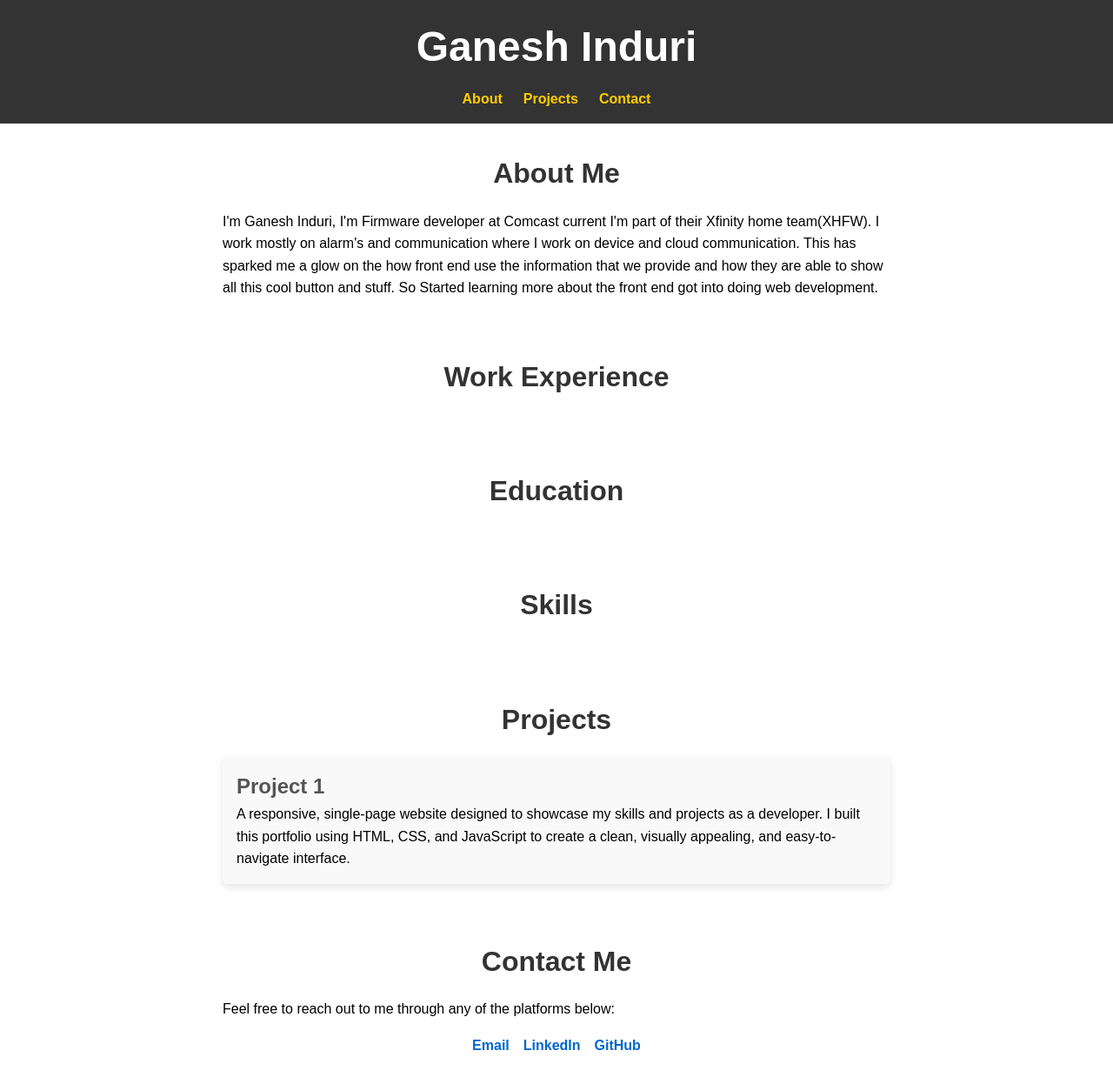
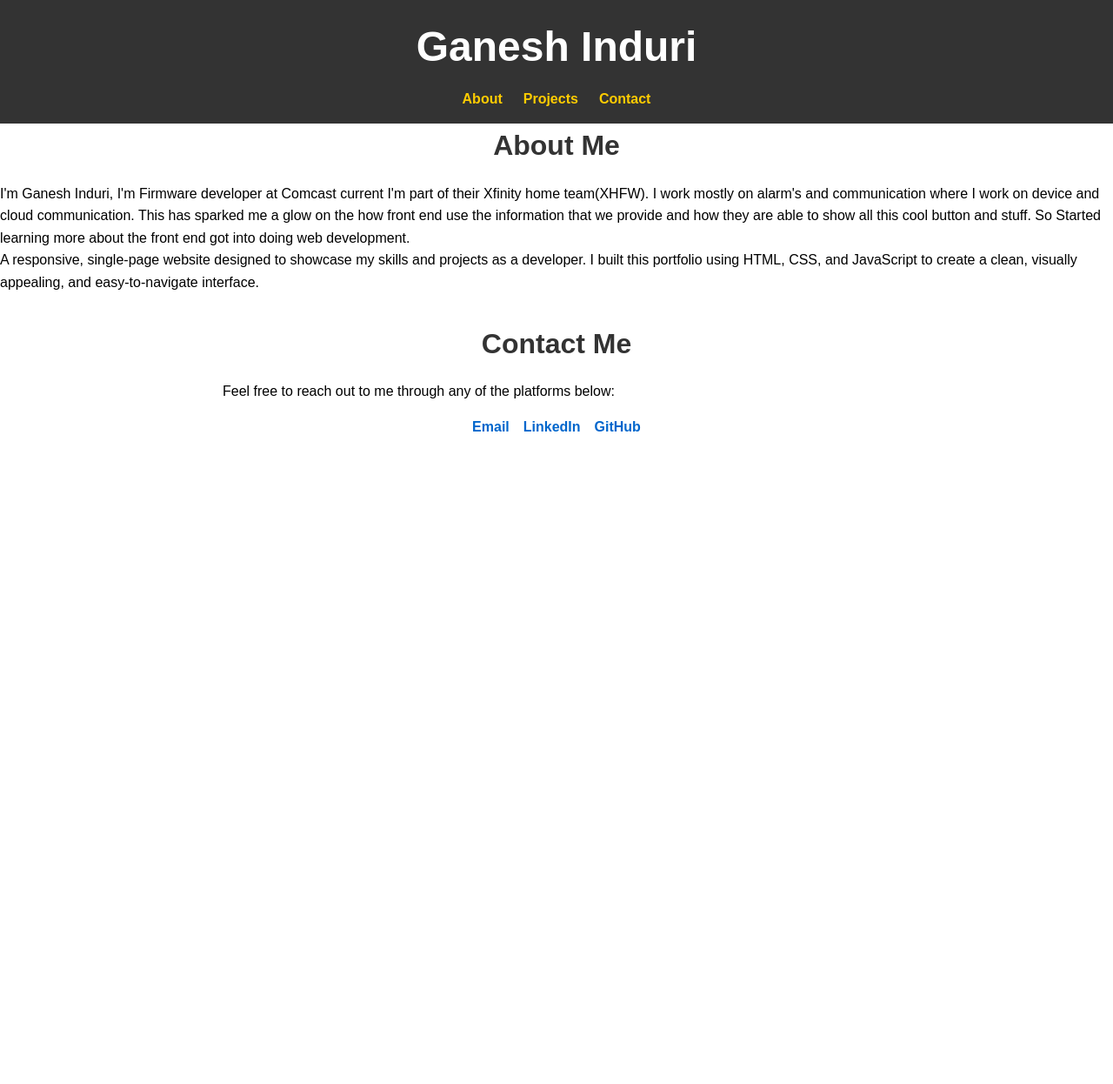
Before and after one commit to GaneshInduri9/portfolio, a plain HTML site: page index.html in a window 1280 px wide. Shown: the whole page at 87% size. After the commit the page ends 800 px from the top, so only its background shows below. Drawn offline with Linux system fonts and the light colour scheme.

Commit message:
Remove the section tag
This change remove the section
tag and replaces with dev tag
for better css management

Signed-off-by: GaneshInduri9 <ganeshInduri4@gmail.com>

```diff
--- a/index.html
+++ b/index.html
@@ -5,7 +5,7 @@
     <meta charset="utf-8">
     <meta http-equiv="X-UA-Compatible" content="IE=edge">
     <meta name="viewport" content="width=device-width, initial-scale=1">
-    <title>My Portfolio</title>
+    <title>Portfolio</title>
 	    <link rel="icon" href="favicon.png" type="image/x-icon">
 	    <link rel="icon" href="favicon.png" type="image/x-icon">
     <link href="https://fonts.googleapis.com/css?family=Lato:300,400,700,900" rel="stylesheet">
@@ -13,6 +13,7 @@
     <link rel="stylesheet" href="css/style.css">
 
 </head>
+
 <body>
     <header>
         <h1>Ganesh Induri</h1>
@@ -25,42 +26,35 @@
         </nav>
     </header>
 
-    <main>
-        <section id="about">
+    <div id="about">
+        <div class="aboutMe">
             <h2>About Me</h2>
+        </div>
+
+        <div class="aboutDis">
             <p>I'm Ganesh Induri, I'm Firmware developer at Comcast current I'm part of their Xfinity home team(XHFW).
                 I work mostly on alarm's and communication where I work on device and cloud communication. This has sparked
                 me a glow on the how front end use the information that we provide and how they are able to show all this
                 cool button and stuff. So Started learning more about the front end got into doing web development.
             </p>
-        </section>
-    </main>
-</body>
+        </div>
+    </div>
 
-<section id="work_experience">
-    <h2>Work Experience</h2>
-</section>
+    <div class = "workexperience">
 
-<section id="Education">
-    <h2>Education</h2>
-</section>
+    </div>
 
-<section id="skills">
-    <h2>Skills</h2>
-</section>
+    <div class="education">
 
+    </div class= "skills">
 
-<section id="projects">
-    <h2>Projects</h2>
-    <div class="project-list">
-        <article class="project">
-            <h3>Project 1</h3>
+    <div class="projects">
         <p> A responsive, single-page website designed to showcase my skills and projects as a developer.
             I built this portfolio using HTML, CSS, and JavaScript to create a clean, visually appealing, and easy-to-navigate interface.
         </p>
-        </article>
     </div>
-</section>
+</body>
+
 
 <section id="contact">
     <h2>Contact Me</h2>
```
Also changed, not shown: css/style.css (line endings or trailing spaces), favicon.png. Lines whose indentation alone changed are shown as unchanged.
